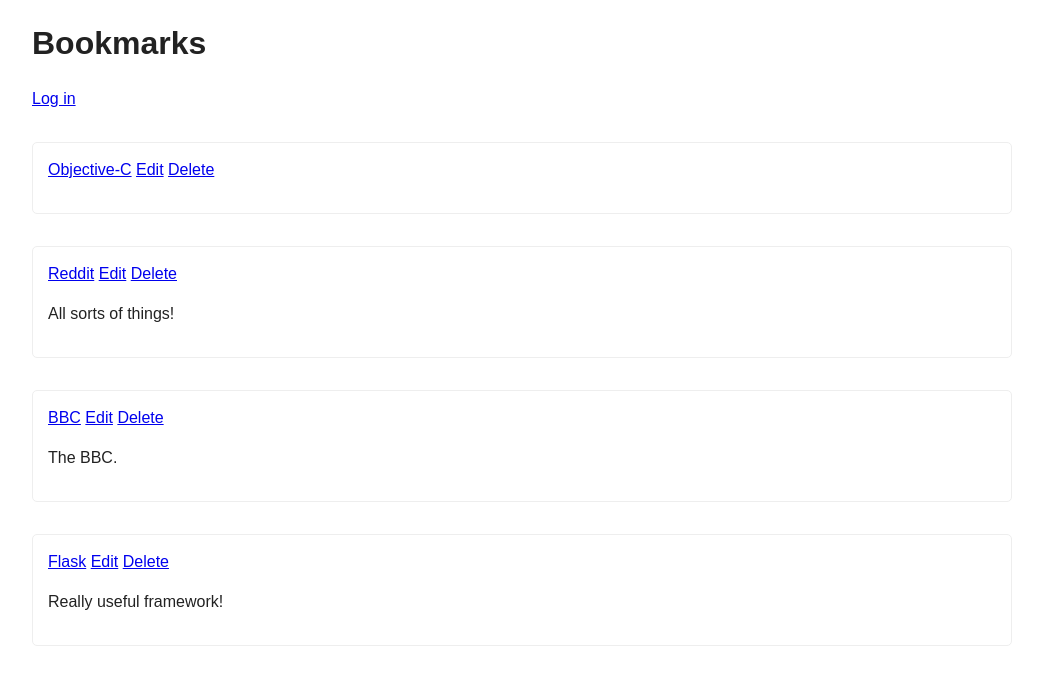
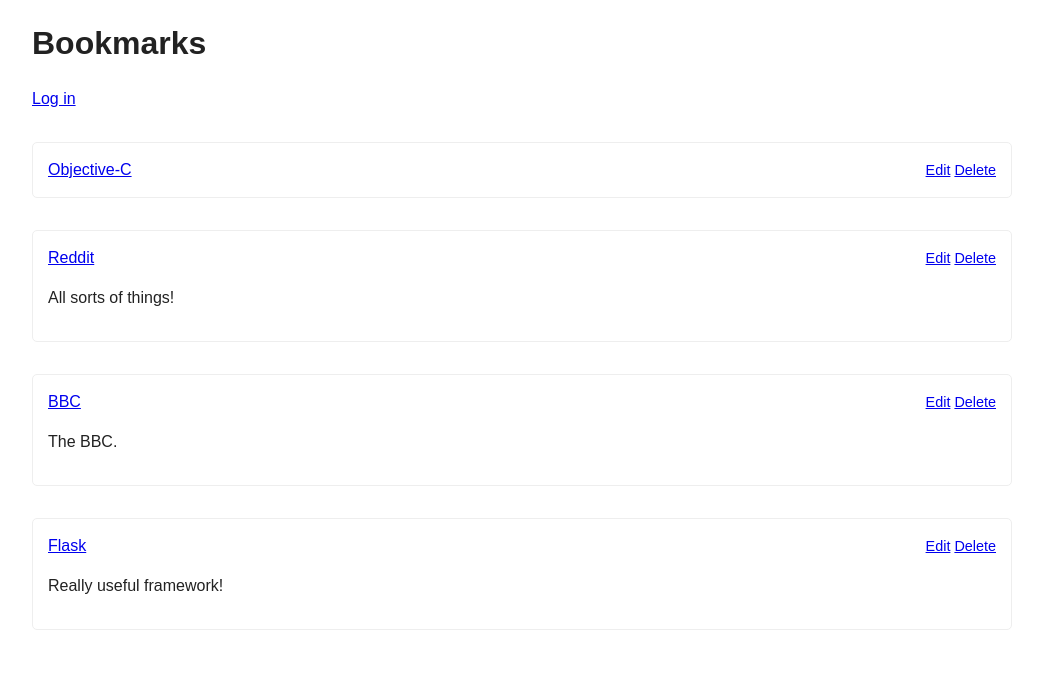
Before and after one commit to whostolemyhat/bookmarks, a Flask app: page / in a window 1280 px wide. Shown: the top 685 px of the page, without its empty margins (118-1161 px from the left). Run offline with Flask 2, Linux system fonts and the light colour scheme; data comes from the database, SQL or seed files in the repository; both versions use the stored data as it was after the commit; some libraries are stand-ins or nearby versions.

Commit message:
More styling

```diff
--- a/static/css/style.css
+++ b/static/css/style.css
@@ -50,6 +50,11 @@
     text-decoration: underline;
 }
 
+.options {
+    font-size: .9em;
+    float: right;
+}
+
 .flash {
     background: #CEE5F5;
     padding: 0.5em;
@@ -67,8 +72,10 @@
     margin-bottom: 1em;
 }
 
-input[type="submit"] {
+input[type="submit"], input[type="radio"] {
     width: auto;
+    clear: left;
+    display: inline-block;
 }
 
 label {
--- a/templates/delete_form.html
+++ b/templates/delete_form.html
@@ -7,8 +7,8 @@
 
             <form action="{{ url_for('confirm_delete') }}" method="post" class="delete">
                 <label for="delete">Delete {{ entry.title }}?</label>
-                <input type="radio" name="delete" value="delete"> Delete
-                <input type="radio" name="delete" value="cancel"> Cancel
+                <input type="radio" name="delete" value="delete"> Delete <br />
+                <input type="radio" name="delete" value="cancel"> Cancel <br />
 
                 <input type="hidden" name="id" value="{{ entry.id }}">
 
--- a/templates/show_links.html
+++ b/templates/show_links.html
@@ -21,9 +21,11 @@
         {% for bookmark in bookmarks %}
             <li>
                 <a href="{{ bookmark.link }}" class="title">{{ bookmark.title }}</a>
-                <a href="{{ url_for('edit_bookmark', id=bookmark.id) }}" class="edit-bookmark">Edit</a>
-                <a href="{{ url_for('delete_bookmark', id=bookmark.id) }}" class="edit-bookmark">Delete</a>
-                <p>{{ bookmark.note }}</p>
+                <span class="options">
+                    <a href="{{ url_for('edit_bookmark', id=bookmark.id) }}" class="edit-bookmark">Edit</a>
+                    <a href="{{ url_for('delete_bookmark', id=bookmark.id) }}" class="edit-bookmark">Delete</a>
+                </span>
+                {% if bookmark.note %}<p>{{ bookmark.note }}</p>{% endif %}
             </li>
         {% else %}
             <li>Nothing here yet :(</li>
```
Also changed, not shown: bookmarks.db.
